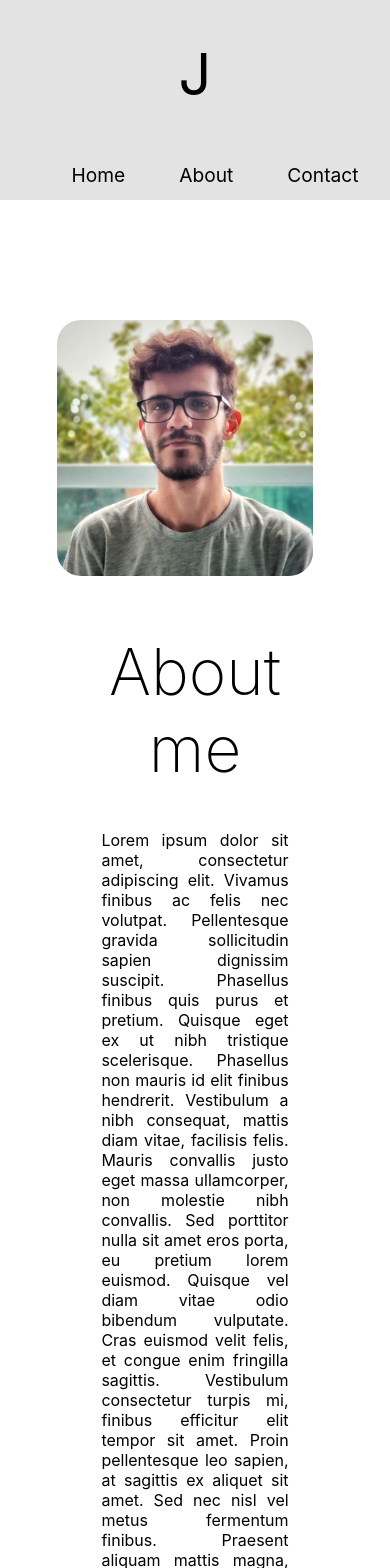
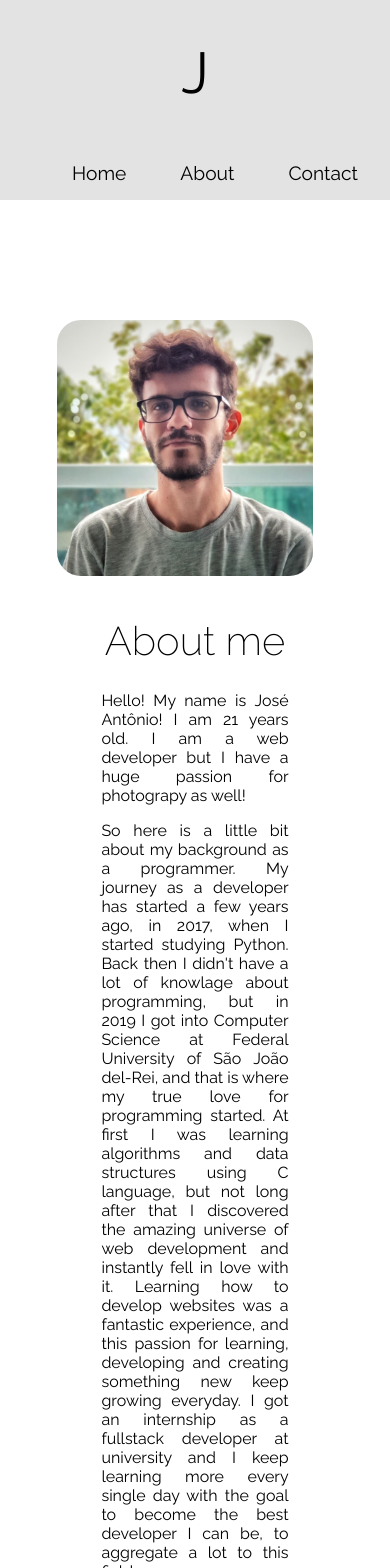
Before and after one commit to JoseAntonio5/photography-gallery-app, a React (Create React App) app: page /about in a window 390 px wide. Shown: the top 1568 px of the page. Built offline with nearby package versions, Linux system fonts and the light colour scheme.

Commit message:
add animations and about me text

```diff
--- a/src/Components/About.css
+++ b/src/Components/About.css
@@ -18,6 +18,8 @@ h1 {
     width: 512px;
     border-radius: 24px;
     margin-right: 20px;
+
+    animation: transitionInX 1000ms;
 }
 
 .About-text {
@@ -25,6 +27,20 @@ h1 {
     margin: 0 auto;
     padding: 10px;
     text-align: justify;
+
+    animation: transitionInX 1000ms;
+}
+
+@keyframes transitionInX {
+    from {
+        opacity: 0;
+        transform: rotateX(-16deg);
+    }
+
+    to {
+        opacity: 1;
+        transform: rotateX(0);
+    }
 }
 
 @media (max-width: 824px) {
@@ -40,4 +56,8 @@ h1 {
     .About img {
         width: 256px;
     }
+
+    .About h1 {
+        font-size: 2.5rem;
+    }
 }
--- a/src/Components/About.js
+++ b/src/Components/About.js
@@ -9,7 +9,9 @@ function About() {
                 </div>
                 <div className='About-text'>
                     <h1>About me</h1>
-                    <p>Lorem ipsum dolor sit amet, consectetur adipiscing elit. Vivamus finibus ac felis nec volutpat. Pellentesque gravida sollicitudin sapien dignissim suscipit. Phasellus finibus quis purus et pretium. Quisque eget ex ut nibh tristique scelerisque. Phasellus non mauris id elit finibus hendrerit. Vestibulum a nibh consequat, mattis diam vitae, facilisis felis. Mauris convallis justo eget massa ullamcorper, non molestie nibh convallis. Sed porttitor nulla sit amet eros porta, eu pretium lorem euismod. Quisque vel diam vitae odio bibendum vulputate. Cras euismod velit felis, et congue enim fringilla sagittis. Vestibulum consectetur turpis mi, finibus efficitur elit tempor sit amet. Proin pellentesque leo sapien, at sagittis ex aliquet sit amet. Sed nec nisl vel metus fermentum finibus. Praesent aliquam mattis magna, non pretium mi eleifend eget. Mauris tincidunt sapien eget nunc malesuada, consequat maximus augue sodales. Curabitur imperdiet condimentum euismod.</p>
+                    <p>Hello! My name is José Antônio! I am 21 years old. I am a web developer but I have a huge passion for photograpy as well! </p>
+                    <p>So here is a little bit about my background as a programmer. My journey as a developer has started a few years ago, in 2017, when I started studying Python. Back then I didn't have a lot of knowlage about programming, but in 2019 I got into Computer Science at Federal University of São João del-Rei, and that is where my true love for programming started. At first I was learning algorithms and data structures using C language, but not long after that I discovered the amazing universe of web development and instantly fell in love with it. Learning how to develop websites was a fantastic experience, and this passion for learning, developing and creating something new keep growing everyday. I got an internship as a fullstack developer at university and I keep learning more every single day with the goal to become the best developer I can be, to aggregate a lot to this field.</p>
+                    <p>Now a little about my personal life and hobbies. I live in São João Del Rei with my beautiful fiánce and our two cats. I am at my 6th semester out of 8 at university. When I am not studying and programming I like to play games, watch movies, TV shows, YouTube videos and livestreams. I also like cooking, reading books, walking and of course I love photograpy.</p>
                 </div>
             </div>
         </div>
--- a/src/Components/Contact.css
+++ b/src/Components/Contact.css
@@ -1,3 +1,7 @@
+.Contact {
+    animation: transitionInX 750ms;
+}
+
 .Contact h1 {
     margin: 30px 0;
 }
@@ -9,7 +13,7 @@
 
 .Contact-form form {
     max-width:420px;
-    margin: 50px auto;
+    margin: 65px auto;
     display: flex;
     flex-direction: column;
 }
@@ -60,6 +64,18 @@
     background: #60cb8b;
 }
 
+@keyframes transitionInX {
+    from {
+        opacity: 0;
+        transform: rotateX(-16deg);
+    }
+
+    to {
+        opacity: 1;
+        transform: rotateX(0);
+    }
+}
+
 @media (max-width:480px) {
     .Contact-form form textarea, .Contact-form form input[type="text"], .Contact-form form input[type="email"] {
         width: 80%;
--- a/src/Components/Gallery.css
+++ b/src/Components/Gallery.css
@@ -4,6 +4,8 @@
     grid-template-columns: repeat(auto-fit, minmax(250px, 1fr));
     grid-column-gap: 1rem;
     grid-row-gap: 2rem;
+
+    animation: transitionInY 750ms;
 }
 
 .Gallery-img img {
@@ -63,6 +65,18 @@
     cursor: pointer;
 }
 
+@keyframes transitionInY {
+    from {
+        opacity: 0;
+        transform: rotateY(-10deg);
+    }
+
+    to {
+        opacity: 1;
+        transform: rotateY(0);
+    }
+}
+
 @media (max-width:480px) {
 
     .open-model img {
--- a/src/Components/Header.css
+++ b/src/Components/Header.css
@@ -5,6 +5,8 @@
     display: flex;
     justify-content: space-around;
     align-items: center;
+
+    animation: transitionInY 750ms;
 }
 
 .Header-image img {
@@ -19,6 +21,18 @@
     margin: 0;
     font-size: 4rem;
     font-weight: 400;
+}
+
+@keyframes transitionInY {
+    from {
+        opacity: 0;
+        transform: rotateY(-10deg);
+    }
+
+    to {
+        opacity: 1;
+        transform: rotateY(0);
+    }
 }
 
 @media (max-width: 650px) {
--- a/src/Filter.css
+++ b/src/Filter.css
@@ -1,6 +1,8 @@
 .Filter {
     margin-top: 10px;
     margin-bottom: 50px;
+
+    animation: transitionInY 750ms;
 }
 
 button.Filter-selected {
@@ -30,6 +32,18 @@ button.Filter-selected {
     transform: scale(1.05);
 }
 
+@keyframes transitionInY {
+    from {
+        opacity: 0;
+        transform: rotateY(-10deg);
+    }
+
+    to {
+        opacity: 1;
+        transform: rotateY(0);
+    }
+}
+
 @media (max-width: 768px) {
     .Filter {
         display: flex;
--- a/src/index.css
+++ b/src/index.css
@@ -1,8 +1,8 @@
+@import url('https://fonts.googleapis.com/css2?family=Raleway:wght@100;200;300;400;500;600;700;800&display=swap');
+
 body {
   margin: 0;
-  font-family: -apple-system, BlinkMacSystemFont, 'Segoe UI', 'Roboto', 'Oxygen',
-    'Ubuntu', 'Cantarell', 'Fira Sans', 'Droid Sans', 'Helvetica Neue',
-    sans-serif;
+  font-family: 'Raleway', sans-serif;
   -webkit-font-smoothing: antialiased;
   -moz-osx-font-smoothing: grayscale;
 }
```
